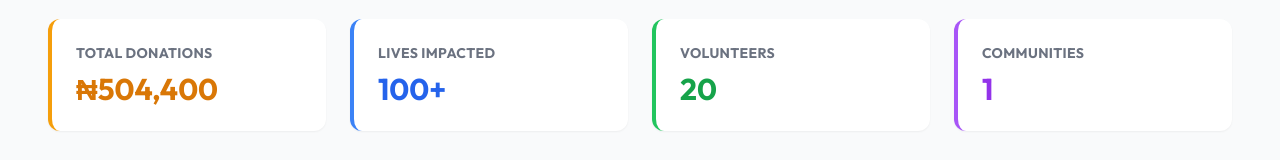
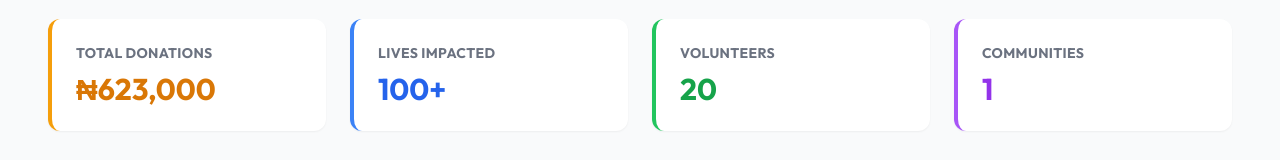
Before and after one commit to elshaddaioheha/olojafoundation, a Next.js app: page /members in a window 1280 px wide. Shown: the part 273-433 px from the top of the page. Built offline with nearby package versions, Linux system fonts and the light colour scheme.

Commit message:
Update fundraising amount to 623,000 and allow percentage to exceed 100%

```diff
--- a/app/events/page.tsx
+++ b/app/events/page.tsx
@@ -41,8 +41,8 @@ export default function EventsPage() {
 
     // Progress Calculation
     const targetAmount = 620000;
-    const raisedAmount = 562800;
-    const percentage = Math.min((raisedAmount / targetAmount) * 100, 100);
+    const raisedAmount = 623000;
+    const percentage = (raisedAmount / targetAmount) * 100;
 
     return (
         <main className="min-h-screen bg-gray-50">
--- a/app/lib/db.ts
+++ b/app/lib/db.ts
@@ -47,7 +47,7 @@ export const getDonationStats = () => {
     const donations = getDonations();
     const raised = donations.reduce((acc, curr) => acc + curr.amount, 0);
     // Base amount + raised
-    const totalRaised = 504400 + raised;
+    const totalRaised = 623000 + raised;
 
     return {
         totalRaised,
--- a/app/members/page.tsx
+++ b/app/members/page.tsx
@@ -44,7 +44,7 @@ interface Donation {
 
 export default function MembersStats() {
     const [stats, setStats] = useState({
-        totalDonations: 562800,
+        totalDonations: 623000,
         recentDonations: [] as Donation[]
     });
 
```
